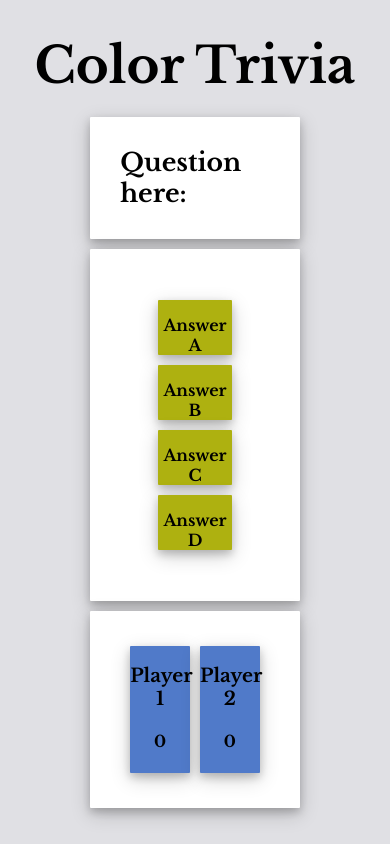
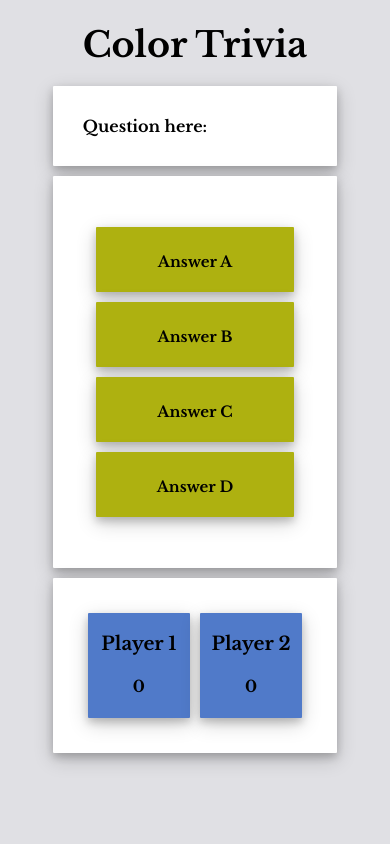
Before and after one commit to mfbrauning/seir_penguin_project_1, a plain HTML site: page index.html in a window 390 px wide. Drawn offline with nearby package versions, Linux system fonts and the light colour scheme; no server answers.

Commit message:
added responsive design

```diff
--- a/style.css
+++ b/style.css
@@ -1,26 +1,26 @@
 body {
     background-color: #e0e0e4;
 }
+@media only screen and (min-width: 375px) {
 
-/* Heading */
-
+/* HEADING */
 h1 {
-    text-align: center;
-    color: black;
-    font-family: 'Libre Baskerville', serif;
-    font-weight: 800;
-    font-size: 50px;
-    margin-bottom: 20px;
+        text-align: center;
+        color: black;
+        font-family: 'Libre Baskerville', serif;
+        font-weight: 800;
+        font-size: 35px;
+        margin-bottom: 20px;
 }
 
 /* Question */
 
 #question {
-    width: 40%;
+    width: 60%;
     padding: 30px;
     background-color: white;
     color: black;
-    font-size: 25px;
+    font-size: 16px;
     margin: 10px auto;
     font-family: 'Libre Baskerville', serif;
     border-radius: 1px;
@@ -31,7 +31,7 @@ h1 {
 /* Answers */
 
 #answer {
-    width: 40%;
+    width: 60%;
     margin: 10px auto;
     color: black;
     background-color: white;
@@ -55,10 +55,11 @@ h1 {
 }
 
 #answer ul li {
-    width: 50%;
-    height: 40px;
+    width: 70%;
+    height: 25px;
     background-color: #aeb110;
-    padding-top: 15px;
+    padding: 25px 20px 15px 20px;
+    font-size: 15px;
     text-align: center;
     margin: 5px;
     font-weight: bolder;
@@ -66,14 +67,16 @@ h1 {
     box-shadow: 0 4px 8px 0 rgba(0, 0, 0, 0.2), 0 6px 20px 0 rgba(0, 0, 0, 0.19);
 }
 
+
+
 /* Scoreboard */
 
 #scores {
     display: flex;
-    width: 40%;
+    width: 60%;
     padding: 30px;
     background-color: white;
-    justify-content: center;
+    justify-content: space-evenly;
     margin: 10px auto;
     font-family: 'Libre Baskerville', serif;
     border-radius: 1px;
@@ -83,7 +86,7 @@ h1 {
 }
 
 #player1, #player2 {
-    width: 40%;
+    width: 60%;
     background-color: #507ac9;
     margin: 5px;
     text-align: center;
@@ -92,4 +95,28 @@ h1 {
     box-shadow: 0 4px 8px 0 rgba(0, 0, 0, 0.2), 0 6px 20px 0 rgba(0, 0, 0, 0.19);
 }
 
-/* #eeb752 */
+
+
+}
+
+
+@media only screen and (min-width: 769px) {
+
+#answer ul li:hover{
+    background-color: #507ac9;
+}
+
+#question {
+    width: 30%;
+
+}
+
+#answer {
+    width: 30%;
+}
+
+#scores {
+    width: 30%;
+}
+
+}
```
